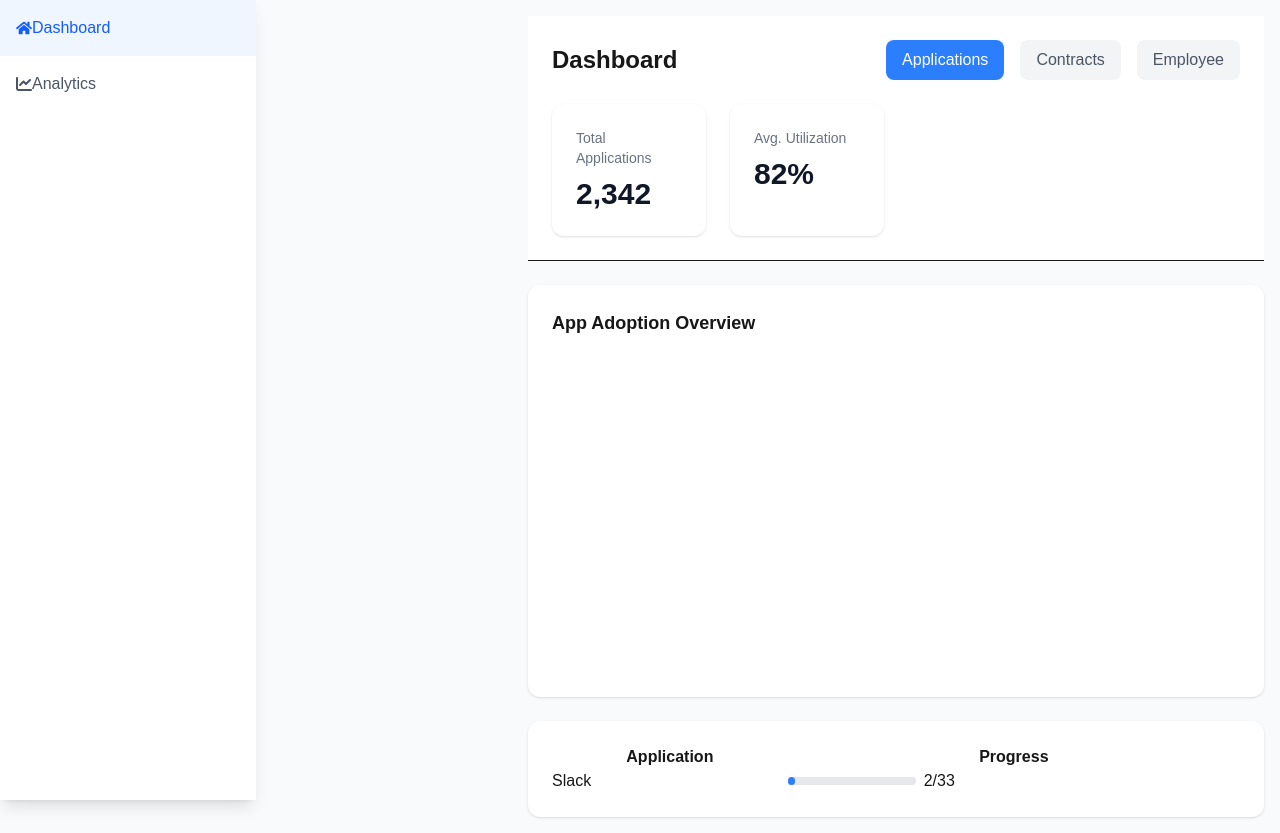
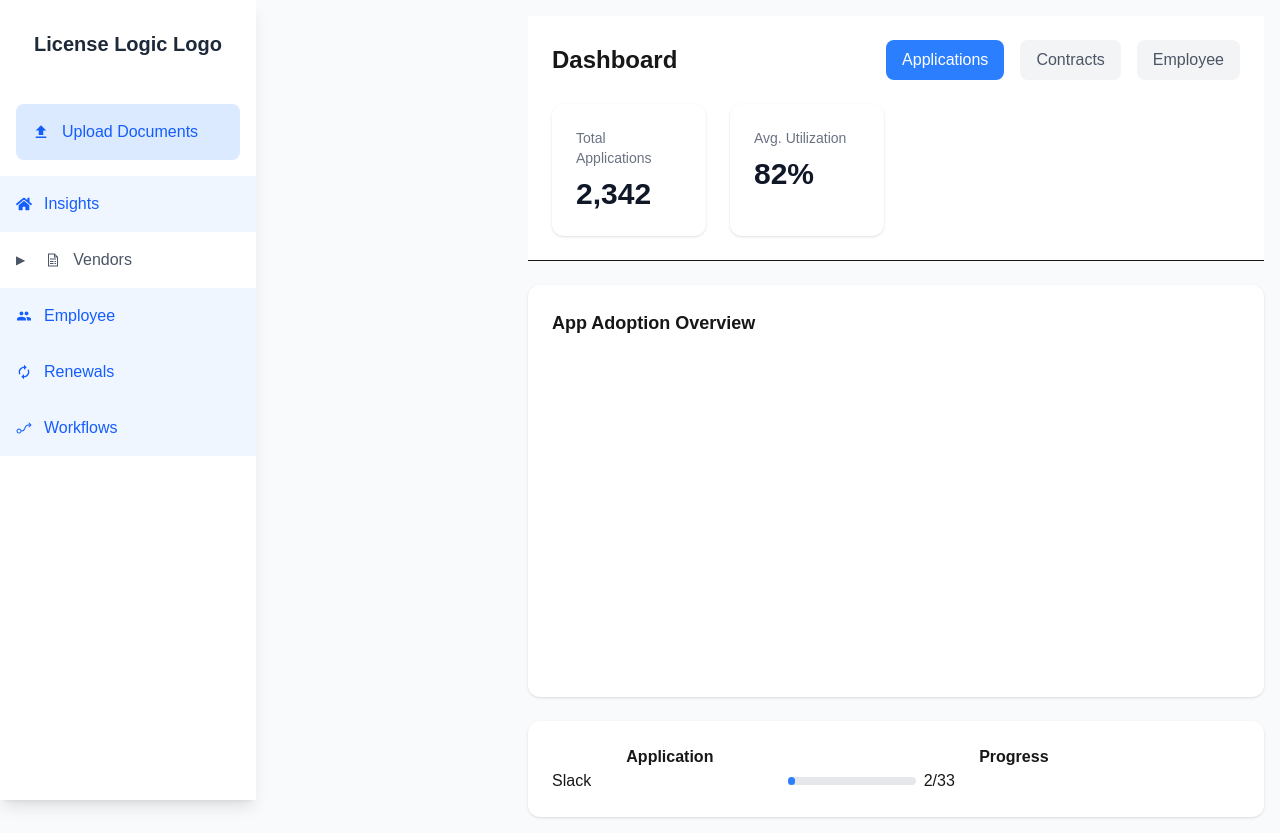
Before and after one commit to sharker92/cigolesnecil, a Next.js app: page / in a window 1280 px wide. Built offline with nearby package versions, Linux system fonts and the light colour scheme.

Commit message:
👌 IMPROVE: Sidebar

```diff
--- a/src/components/Sidebar.tsx
+++ b/src/components/Sidebar.tsx
@@ -1,33 +1,129 @@
-"use client"
-import { useState } from 'react';
-import { FaChartLine} from "react-icons/fa6";
-import { FaHome } from "react-icons/fa";
+"use client";
+import Link from "next/link";
+import { usePathname, useRouter } from "next/navigation";
+import { useState } from "react";
+import { FaHome, FaFileInvoiceDollar, FaScroll } from "react-icons/fa";
+import { LiaFileInvoiceSolid } from "react-icons/lia";
+import { FaBrain } from "react-icons/fa6";
+import { IoMdPeople } from "react-icons/io";
+import { MdAutorenew, MdUpload } from "react-icons/md";
+import { PiFlowArrow } from "react-icons/pi";
 
 export default function Sidebar() {
-  const [activeLink, setActiveLink] = useState('dashboard');
+  const router = useRouter();
+  const pathname = usePathname();
+  const [openSubmenu, setOpenSubmenu] = useState<string | null>(null);
 
   const links = [
-      { id: 'dashboard', text: 'Dashboard', icon: <FaHome /> },
-    { id: 'analytics', text: 'Analytics', icon: <FaChartLine /> },
-    // ... other links
+    { id: "insights", text: "Insights", path: "/", icon: <FaHome /> },
+    {
+      id: "vendors",
+      text: "Vendors",
+      path: "/",
+      icon: <LiaFileInvoiceSolid />,
+      subLinks: [
+        {
+          id: "applications",
+          text: "Applications",
+          path: "/",
+          icon: <FaScroll />,
+        },
+        { id: "contracts", text: "Contracts", path: "/", icon: <FaScroll /> },
+        {
+          id: "invoices",
+          text: "Invoices",
+          path: "/",
+          icon: <FaFileInvoiceDollar />,
+        },
+        {
+          id: "priceinteligence",
+          text: "Price Inteligence",
+          path: "/",
+          icon: <FaBrain />,
+        },
+      ],
+    },
+    { id: "employee", text: "Employee", path: "/", icon: <IoMdPeople /> },
+    { id: "renewals", text: "Renewals", path: "/", icon: <MdAutorenew /> },
+    { id: "workflows", text: "Workflows", path: "/", icon: <PiFlowArrow /> },
   ];
 
   return (
-    <nav className="w-64 fixed h-screen bg-white shadow-lg">
+    <nav className="w-64 fixed h-screen bg-white shadow-lg flex flex-col">
+      <div className="py-6 px-4">
+        <div className="h-10 w-full flex items-center justify-center">
+          <span className="text-xl font-bold text-gray-800">License Logic Logo</span>
+          {/* <img
+            src="/logo.png"
+            alt="Company Logo"
+            className="h-8 w-auto"
+          /> */}
+        </div>
+      </div>
+      <button
+        className="flex items-center gap-3 p-4 mx-4 my-4 bg-blue-100 text-blue-600 rounded-lg hover:bg-blue-200 transition-colors"
+        onClick={() => {
+          //INFO: upload document logic here
+        }}
+      >
+        <MdUpload className="text-lg" />
+        Upload Documents
+      </button>
+      <div className="flex-1 overflow-y-auto">
         {links.map((link) => (
+          <div key={link.id}>
+            {"subLinks" in link ? (
+              <>
                 <button
-          key={link.id}
-          onClick={() => setActiveLink(link.id)}
-          className={`flex items-center p-4 w-full ${
-            activeLink === link.id
-              ? 'bg-blue-50 text-blue-600'
-              : 'text-gray-600 hover:bg-gray-50'
+                  onClick={() =>
+                    setOpenSubmenu(openSubmenu === link.id ? null : link.id)
+                  }
+                  className={'flex items-center justify-between w-full p-4 text-gray-600 hover:bg-gray-50'}
+                >
+                  <div className="flex items-center gap-3">
+                  <span className="text-xs mr-2">
+                  {openSubmenu === link.id ? "▼" : "▶"}
+                  </span>
+                    {link.icon}
+                    {link.text}
+                  </div>
+                </button>
+
+                {openSubmenu === link.id && (
+                  <div className="ml-8">
+                    {link.subLinks.map((subLink) => (
+                      <Link
+                        key={subLink.id}
+                        href={subLink.path}
+                        className={`flex items-center gap-3 p-3 text-sm ${
+                          pathname === subLink.path
+                            ? "bg-blue-50 text-blue-600"
+                            : "text-gray-600 hover:bg-gray-50"
+                        }`}
+                      >
+                        {subLink.icon}
+                        {subLink.text}
+                      </Link>
+                    ))}
+                  </div>
+                )}
+              </>
+            ) : (
+              <Link
+                href={link.path}
+                className={`flex items-center gap-3 p-4 ${
+                  pathname === link.path
+                    ? "bg-blue-50 text-blue-600"
+                    : "text-gray-600 hover:bg-gray-50"
                 }`}
               >
                 {link.icon}
                 {link.text}
-        </button>
+              </Link>
+            )}
+          </div>
         ))}
+      </div>
     </nav>
   );
 }
```
Lines whose indentation alone changed are shown as unchanged.
